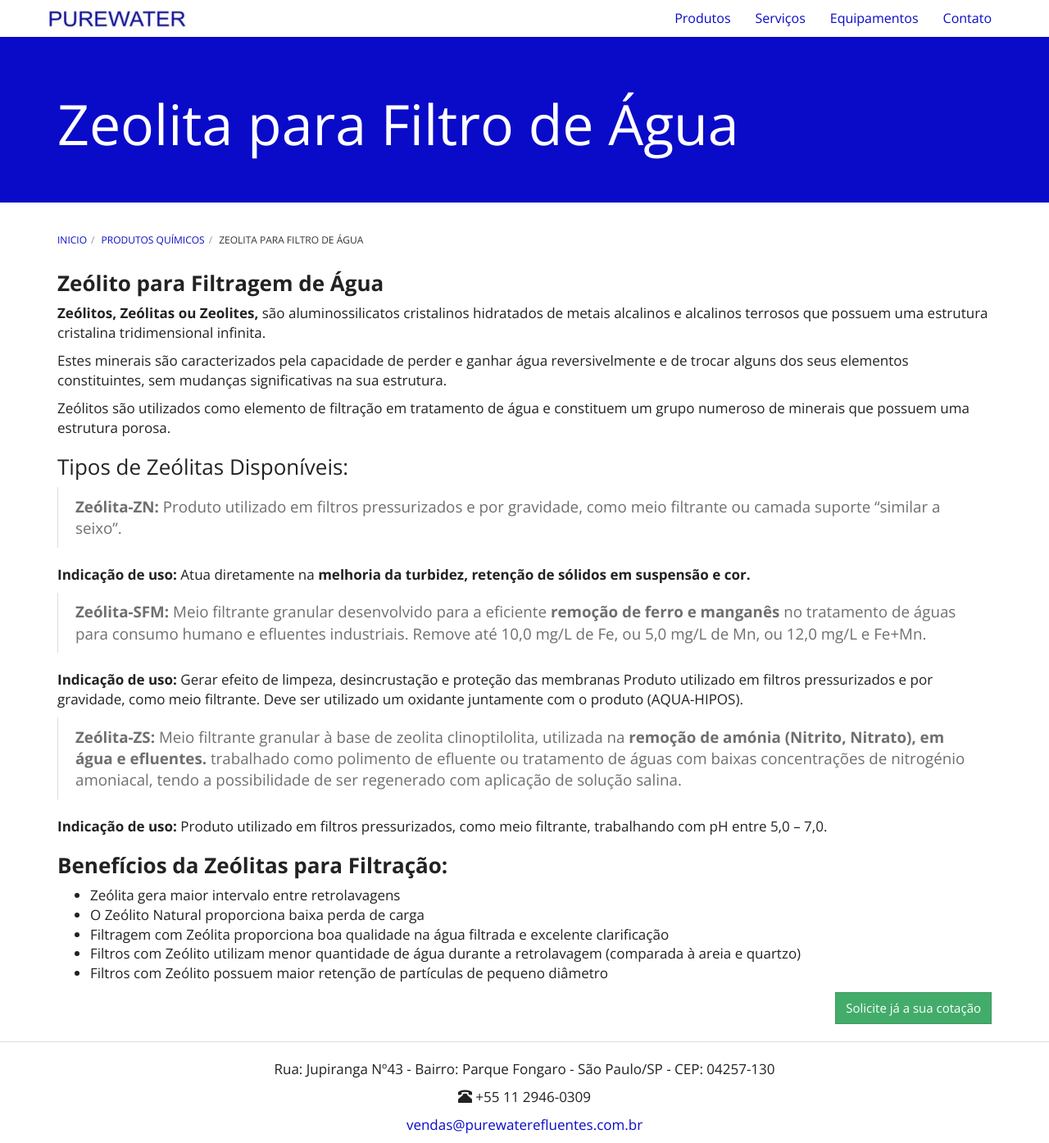
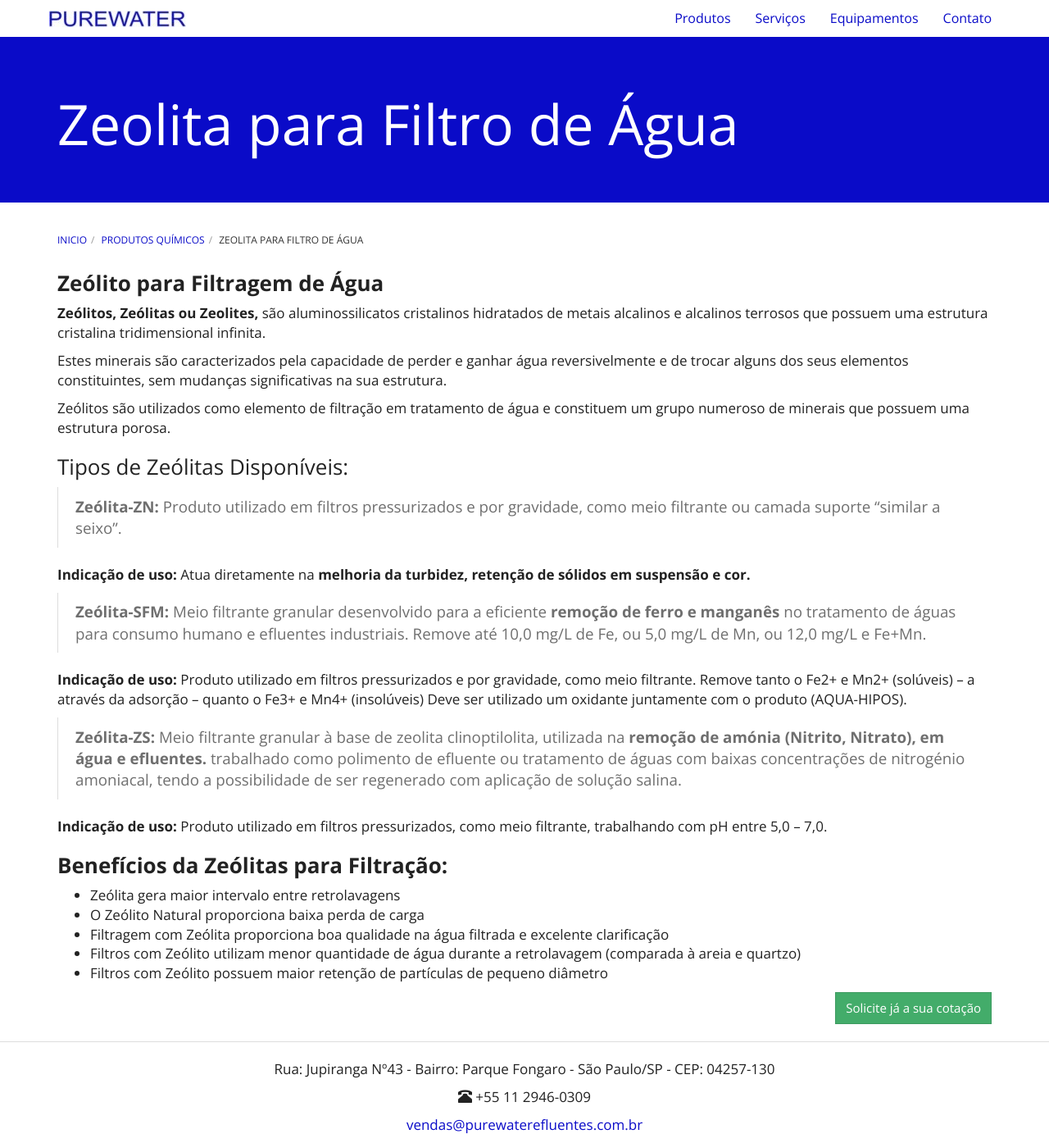
Before and after one commit to purewaterefluentes/purewaterefluentes.github.io, a Jekyll site: the page built from produtos/zeolita-para-filtro-de-agua.md, in a window 1280 px wide and 1394 px high. Shown: the whole window at 82% size. Built offline with Jekyll 4.4.1, drawn with Linux system fonts in a browser that asks for light colours; nearby versions of some CDN libraries; library files that are not in the unit come from our copies.

Commit message:
Update zeolita-para-filtro-de-agua.md

```diff
--- a/produtos/zeolita-para-filtro-de-agua.md
+++ b/produtos/zeolita-para-filtro-de-agua.md
@@ -19,14 +19,14 @@ Zeólitos são utilizados como elemento de filtração em tratamento de água e
 
 **Indicação de uso:** Atua diretamente na **melhoria da turbidez, retenção de sólidos em suspensão e cor.**
 
-
 > **Zeólita-SFM:** Meio filtrante granular desenvolvido para a eficiente **remoção de ferro e manganês** no tratamento de águas para consumo humano e efluentes industriais. Remove até 10,0 mg/L de Fe, ou 5,0 mg/L de Mn, ou 12,0 mg/L e Fe+Mn.
 
-**Indicação de uso:** Gerar efeito de limpeza, desincrustação e proteção das membranas Produto utilizado em filtros pressurizados e por gravidade, como meio filtrante. Deve ser utilizado um oxidante juntamente com o produto (AQUA-HIPOS).
+**Indicação de uso:** Produto utilizado em filtros pressurizados e por gravidade, como meio filtrante. Remove tanto o Fe2+ e Mn2+ (solúveis) – a através da adsorção – quanto o Fe3+ e Mn4+ (insolúveis)  Deve ser utilizado um oxidante juntamente com o produto (AQUA-HIPOS).
 
 > **Zeólita-ZS:** Meio filtrante granular à base de zeolita clinoptilolita, utilizada na **remoção de amónia (Nitrito, Nitrato), em água e efluentes.** trabalhado como polimento de efluente ou tratamento de águas com baixas concentrações de nitrogénio amoniacal, tendo a possibilidade de ser regenerado com aplicação de solução salina.
 
 **Indicação de uso:** Produto utilizado em filtros pressurizados, como meio filtrante, trabalhando com pH entre 5,0 – 7,0.
+
 
 ### **Benefícios da Zeólitas para Filtração:**
 
```
